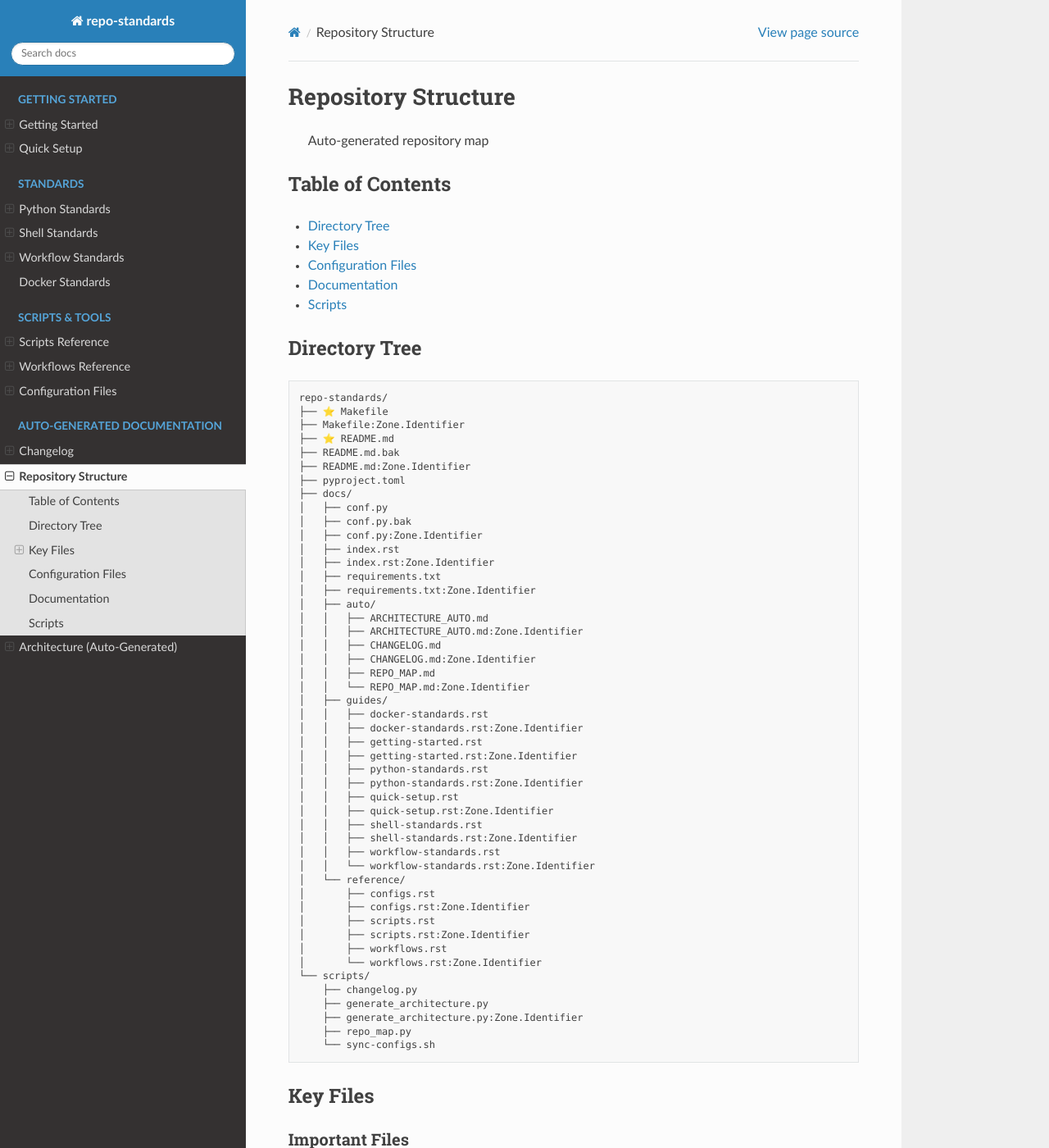
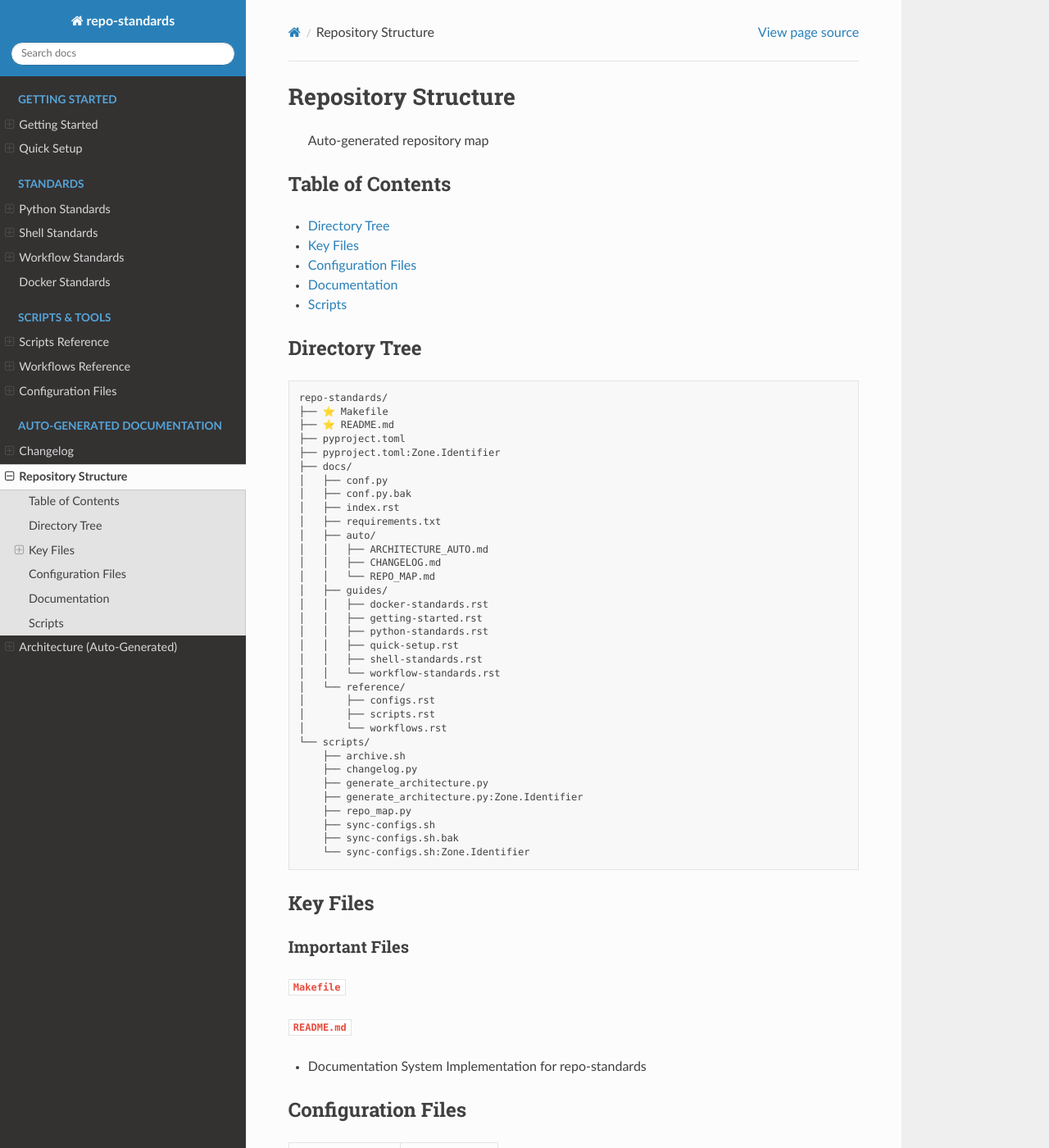
Before and after one commit to zepfu/repo-standards, a Sphinx documentation site: the page built from docs/auto/REPO_MAP.md, in a window 1280 px wide and 1400 px high. Shown: the whole window at 82% size. Built offline with Sphinx 7.4.7 and the Read the Docs theme 3.1.0, drawn with Linux system fonts in a browser that asks for light colours; some of the changed text lies outside the part shown.

Commit message:
additional standardization

````diff
--- a/docs/auto/REPO_MAP.md
+++ b/docs/auto/REPO_MAP.md
@@ -15,52 +15,38 @@
 ```
 repo-standards/
 ├── ⭐ Makefile
-├── Makefile:Zone.Identifier
 ├── ⭐ README.md
-├── README.md.bak
-├── README.md:Zone.Identifier
 ├── pyproject.toml
+├── pyproject.toml:Zone.Identifier
 ├── docs/
 │   ├── conf.py
 │   ├── conf.py.bak
-│   ├── conf.py:Zone.Identifier
 │   ├── index.rst
-│   ├── index.rst:Zone.Identifier
 │   ├── requirements.txt
-│   ├── requirements.txt:Zone.Identifier
 │   ├── auto/
 │   │   ├── ARCHITECTURE_AUTO.md
-│   │   ├── ARCHITECTURE_AUTO.md:Zone.Identifier
 │   │   ├── CHANGELOG.md
-│   │   ├── CHANGELOG.md:Zone.Identifier
-│   │   ├── REPO_MAP.md
-│   │   └── REPO_MAP.md:Zone.Identifier
+│   │   └── REPO_MAP.md
 │   ├── guides/
 │   │   ├── docker-standards.rst
-│   │   ├── docker-standards.rst:Zone.Identifier
 │   │   ├── getting-started.rst
-│   │   ├── getting-started.rst:Zone.Identifier
 │   │   ├── python-standards.rst
-│   │   ├── python-standards.rst:Zone.Identifier
 │   │   ├── quick-setup.rst
-│   │   ├── quick-setup.rst:Zone.Identifier
 │   │   ├── shell-standards.rst
-│   │   ├── shell-standards.rst:Zone.Identifier
-│   │   ├── workflow-standards.rst
-│   │   └── workflow-standards.rst:Zone.Identifier
+│   │   └── workflow-standards.rst
 │   └── reference/
 │       ├── configs.rst
-│       ├── configs.rst:Zone.Identifier
 │       ├── scripts.rst
-│       ├── scripts.rst:Zone.Identifier
-│       ├── workflows.rst
-│       └── workflows.rst:Zone.Identifier
+│       └── workflows.rst
 └── scripts/
+    ├── archive.sh
     ├── changelog.py
     ├── generate_architecture.py
     ├── generate_architecture.py:Zone.Identifier
     ├── repo_map.py
-    └── sync-configs.sh
+    ├── sync-configs.sh
+    ├── sync-configs.sh.bak
+    └── sync-configs.sh:Zone.Identifier
 ```
 
 ## Key Files
@@ -70,13 +56,14 @@ repo-standards/
 **`Makefile`**
 
 **`README.md`**
-  - Documentation System Implementation for repo-standards
+
+- Documentation System Implementation for repo-standards
 
 ## Configuration Files
 
-| File | Description |
-|------|-------------|
-| `Makefile` | *No description* |
+| File             | Description      |
+| ---------------- | ---------------- |
+| `Makefile`       | *No description* |
 | `pyproject.toml` | *No description* |
 
 ## Documentation
@@ -92,14 +79,15 @@ repo-standards/
 
 ## Scripts
 
-| Script | Description |
-|--------|-------------|
-| `changelog.py` | *No description* |
+| Script                     | Description      |
+| -------------------------- | ---------------- |
+| `archive.sh`               | *No description* |
+| `changelog.py`             | *No description* |
 | `generate_architecture.py` | *No description* |
-| `repo_map.py` | *No description* |
-| `sync-configs.sh` | *No description* |
+| `repo_map.py`              | *No description* |
+| `sync-configs.sh`          | *No description* |
 
----
+______________________________________________________________________
 
 *This file is auto-generated. Do not edit manually.*
 
````
Also changed, not shown: docs/auto/ARCHITECTURE_AUTO.md (+26 -32 lines), docs/auto/CHANGELOG.md (+7 -6 lines).
